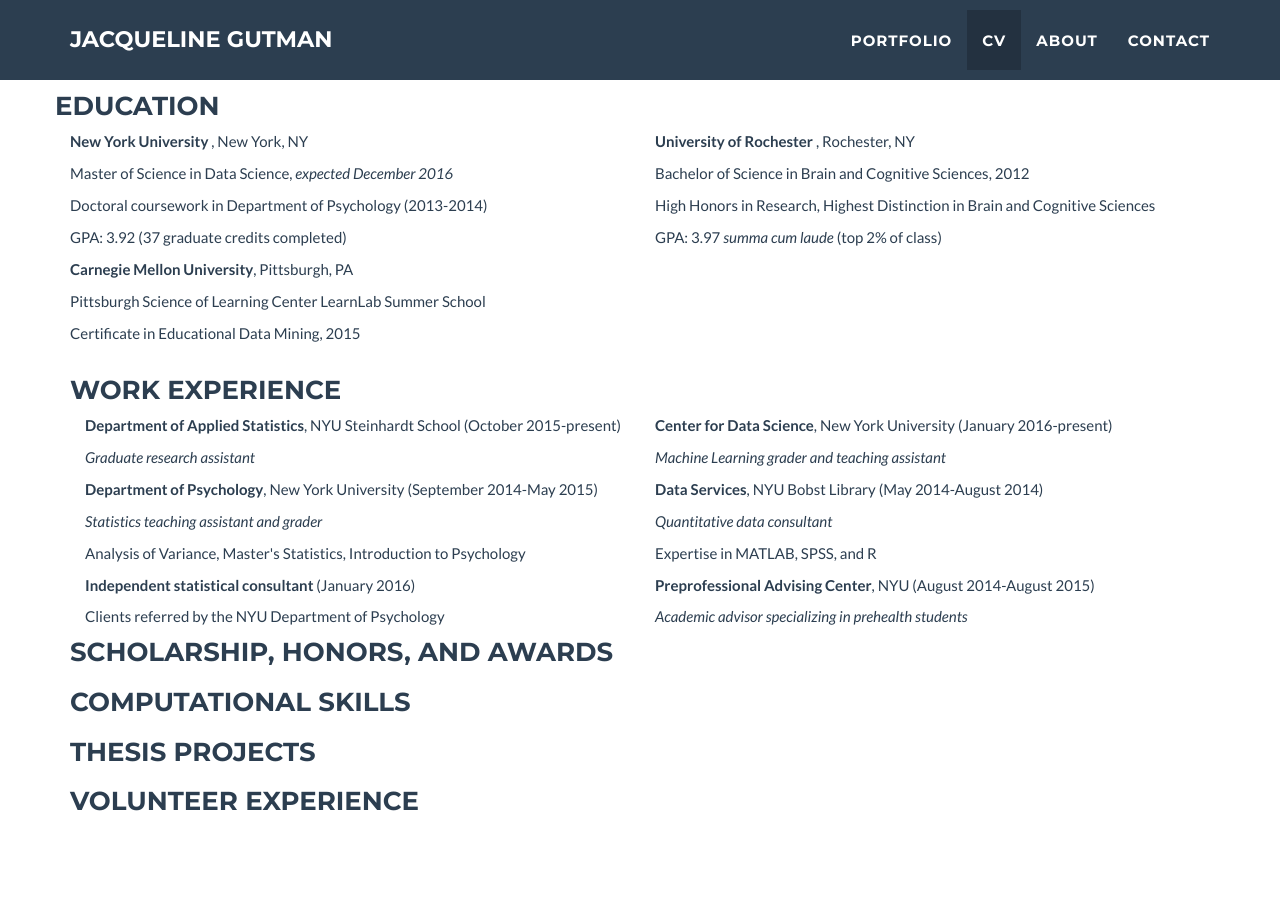
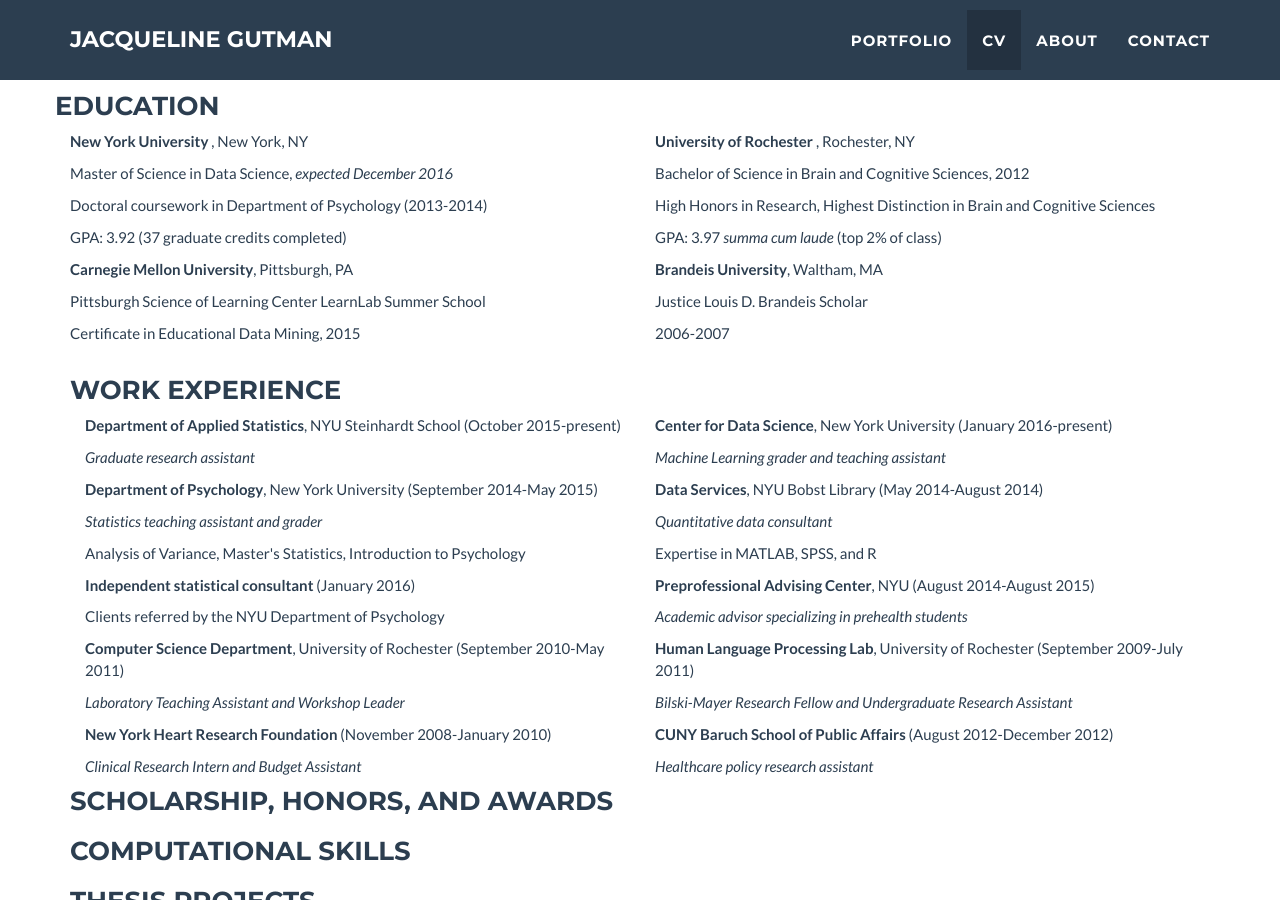
Before and after one commit to jgutman/jgutman.github.io, a Jekyll site: the page built from index.html, in a window 1280 px wide and 900 px high, scrolled down 1794 px. Built offline with Jekyll 4.4.1, drawn with Linux system fonts in a browser that asks for light colours.

Commit message:
I give up

```diff
--- a/_includes/cv.html
+++ b/_includes/cv.html
@@ -26,6 +26,10 @@
                  <p.small> Pittsburgh Science of Learning Center LearnLab Summer School</p>
                  <p.small> Certificate in Educational Data Mining, 2015</p>
                </div>
+               <div class="col-sm-6"> <p.small><b>Brandeis University</b>, Waltham, MA</p>
+                 <p.small> Justice Louis D. Brandeis Scholar</p>
+                 <p.small> 2006-2007</p>
+               </div>
                </div> </div>
 
                <h3> Work Experience </h3>
@@ -50,7 +54,7 @@
                    <p.small><i>Quantitative data consultant</i></p>
                    <p.small> Expertise in MATLAB, SPSS, and R </p>
                  </div>
-                </div>
+               </div><div>
                 <div class="col-sm-6">
                   <p.small><b>Independent statistical consultant</b> (January 2016)</p>
                  <p.small> Clients referred by the NYU Department of Psychology </p>
@@ -58,7 +62,24 @@
                 <div class="col-sm-6">
                   <p.small><b>Preprofessional Advising Center</b>, NYU (August 2014-August 2015)</p>
                  <p.small> <i> Academic advisor specializing in prehealth students</i> </p>
-                </div>
+                </div></div>
+                <div>
+                 <div class="col-sm-6">
+                   <p.small><b>Computer Science Department</b>, University of Rochester (September 2010-May 2011)</p>
+                  <p.small><i>Laboratory Teaching Assistant and Workshop Leader </i></p>
+                 </div>
+                 <div class="col-sm-6">
+                   <p.small><b>Human Language Processing Lab</b>, University of Rochester (September 2009-July 2011)</p>
+                  <p.small> <i>Bilski-Mayer Research Fellow and Undergraduate Research Assistant</i> </p>
+                 </div></div>
+                 <div class="col-sm-6">
+                   <p.small><b>New York Heart Research Foundation</b> (November 2008-January 2010)</p>
+                  <p.small><i>Clinical Research Intern and Budget Assistant</i></p>
+                 </div>
+                 <div class="col-sm-6">
+                   <p.small><b>CUNY Baruch School of Public Affairs</b> (August 2012-December 2012)</p>
+                  <p.small><i>Healthcare policy research assistant</i></p>
+                 </div>
               <div>
                <h3> Scholarship, Honors, and Awards </h3>
               </div>
```
Also changed, not shown: 8 other files.
